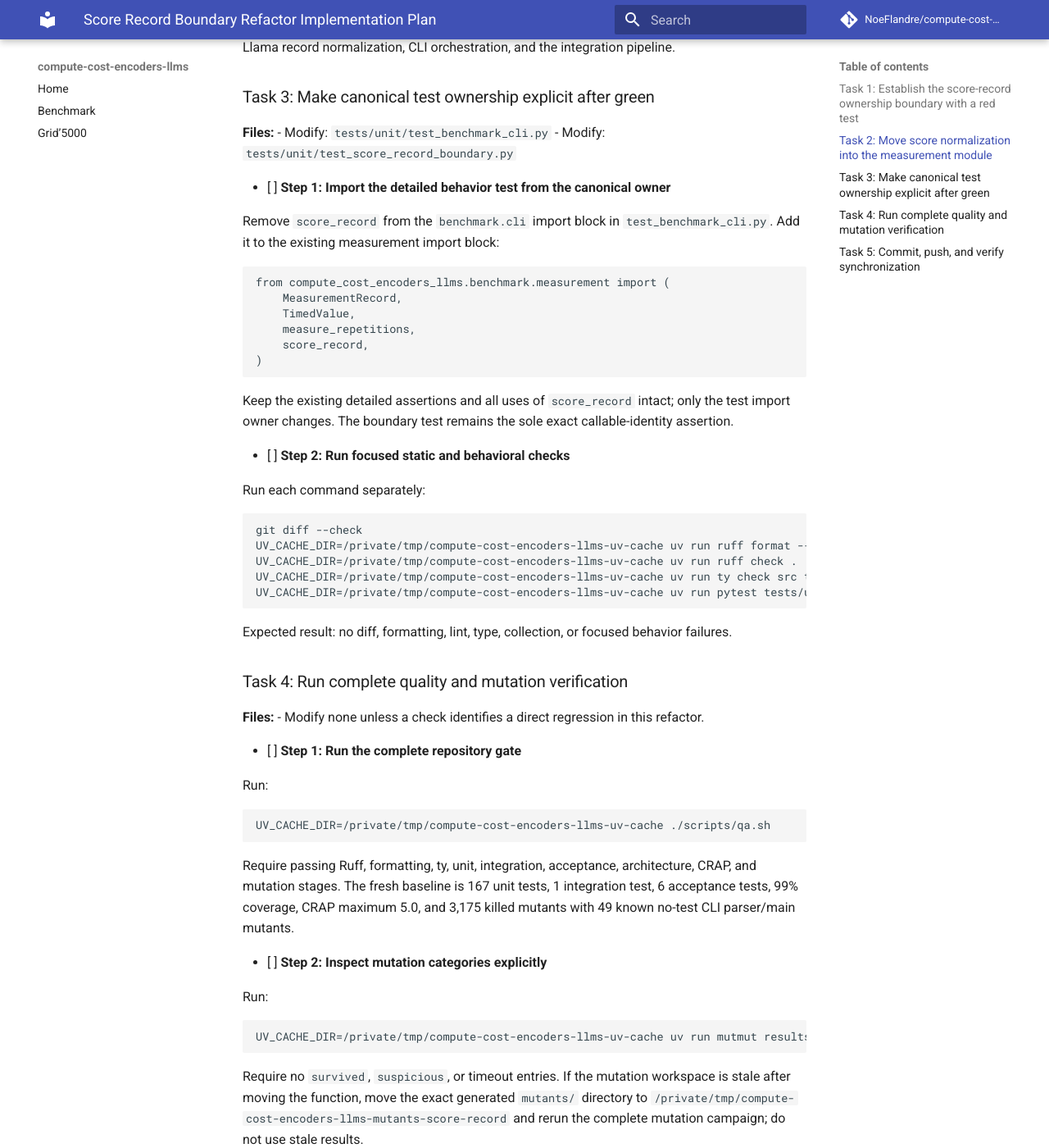
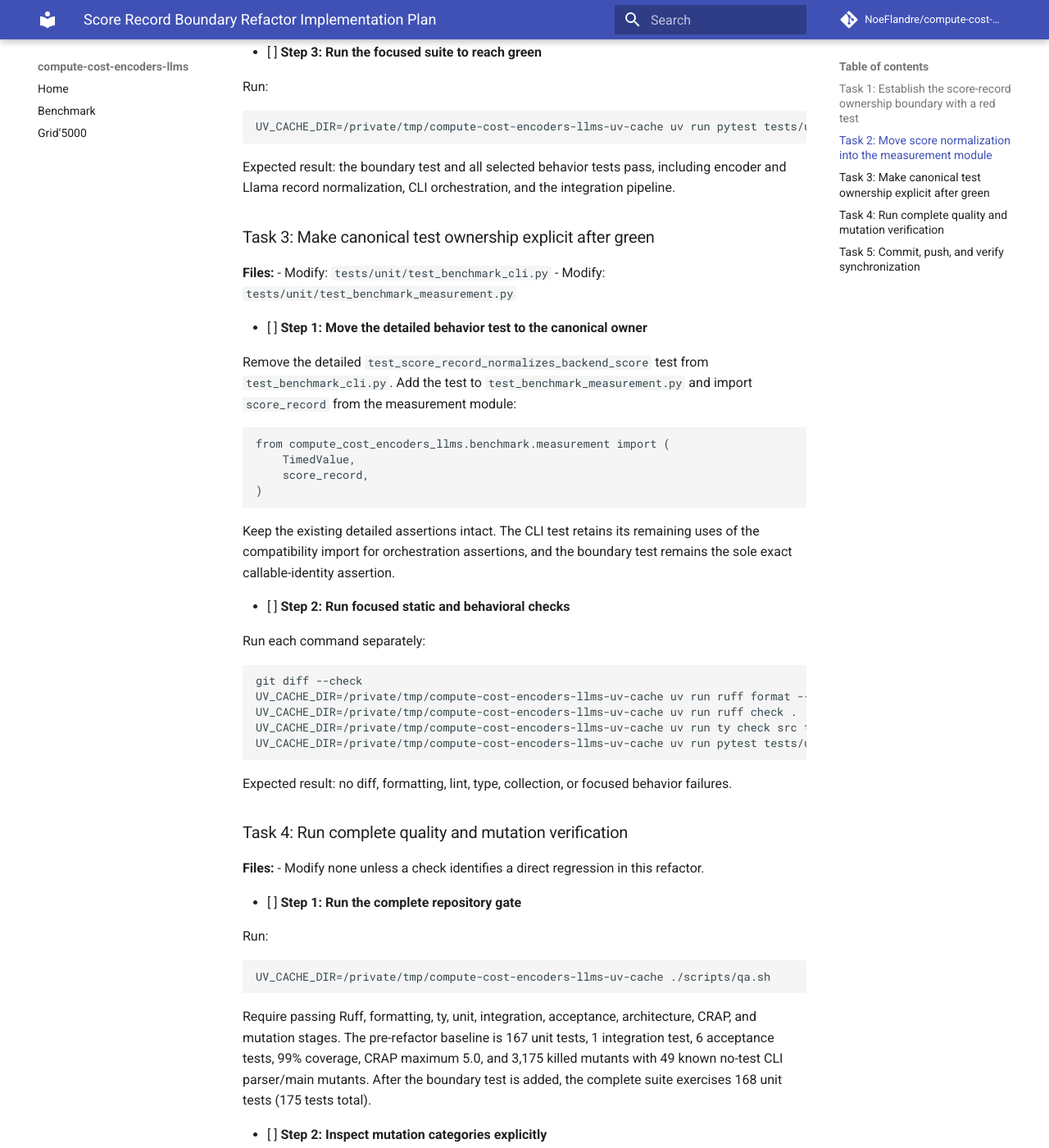
Before and after one commit to NoeFlandre/compute-cost-encoders-llms, an MkDocs documentation site: the page built from docs/superpowers/plans/2026-08-30-score-record-boundary-refactor.md, in a window 1280 px wide and 1400 px high, scrolled down 2603 px. Shown: the whole window at 82% size. Built offline with MkDocs 1.6.1 and Material for MkDocs 9.7.7, drawn with Linux system fonts in a browser that asks for light colours; comment, search, counter and statistics services are not loaded; some of the changed text lies outside the part shown.

Commit message:
refactor: isolate score record normalization

````diff
--- a/docs/superpowers/plans/2026-08-30-score-record-boundary-refactor.md
+++ b/docs/superpowers/plans/2026-08-30-score-record-boundary-refactor.md
@@ -57,20 +57,29 @@
 
 ```python
 class ScoreLike(Protocol):
-    tokenization_ms: float | None
-    model_ms: float | None
-    logprob_ms: float
-    text_to_logprob_ms: float
-    input_tokens: int | None
-    logprobs: dict[str, float]
+    @property
+    def tokenization_ms(self) -> float | None: ...
+
+    @property
+    def model_ms(self) -> float | None: ...
+
+    @property
+    def logprob_ms(self) -> float: ...
+
+    @property
+    def text_to_logprob_ms(self) -> float: ...
+
+    @property
+    def input_tokens(self) -> int | None: ...
+
+    @property
+    def logprobs(self) -> dict[str, float]: ...
 ```
 
 Add the existing `score_record` implementation after `choose_decision`:
 
 ```python
-def score_record(
-    model: str, repetition: int, score: ScoreLike
-) -> MeasurementRecord:
+def score_record(model: str, repetition: int, score: ScoreLike) -> MeasurementRecord:
     """Normalize either backend result into the common measurement schema."""
 
     return {
@@ -124,25 +133,24 @@
 
 **Files:**
 - Modify: `tests/unit/test_benchmark_cli.py`
-- Modify: `tests/unit/test_score_record_boundary.py`
+- Modify: `tests/unit/test_benchmark_measurement.py`
 
-- [ ] **Step 1: Import the detailed behavior test from the canonical owner**
+- [ ] **Step 1: Move the detailed behavior test to the canonical owner**
 
-Remove `score_record` from the `benchmark.cli` import block in
-`test_benchmark_cli.py`. Add it to the existing measurement import block:
+Remove the detailed `test_score_record_normalizes_backend_score` test from
+`test_benchmark_cli.py`. Add the test to `test_benchmark_measurement.py` and
+import `score_record` from the measurement module:
 
 ```python
 from compute_cost_encoders_llms.benchmark.measurement import (
-    MeasurementRecord,
     TimedValue,
-    measure_repetitions,
     score_record,
 )
 ```
 
-Keep the existing detailed assertions and all uses of `score_record` intact;
-only the test import owner changes. The boundary test remains the sole exact
-callable-identity assertion.
+Keep the existing detailed assertions intact. The CLI test retains its
+remaining uses of the compatibility import for orchestration assertions, and
+the boundary test remains the sole exact callable-identity assertion.
 
 - [ ] **Step 2: Run focused static and behavioral checks**
 
@@ -173,9 +181,11 @@
 ```
 
 Require passing Ruff, formatting, ty, unit, integration, acceptance,
-architecture, CRAP, and mutation stages. The fresh baseline is 167 unit tests,
-1 integration test, 6 acceptance tests, 99% coverage, CRAP maximum 5.0, and
-3,175 killed mutants with 49 known no-test CLI parser/main mutants.
+architecture, CRAP, and mutation stages. The pre-refactor baseline is 167 unit
+tests, 1 integration test, 6 acceptance tests, 99% coverage, CRAP maximum 5.0,
+and 3,175 killed mutants with 49 known no-test CLI parser/main mutants. After
+the boundary test is added, the complete suite exercises 168 unit tests (175
+tests total).
 
 - [ ] **Step 2: Inspect mutation categories explicitly**
 
@@ -239,7 +249,7 @@
 UV_CACHE_DIR=/private/tmp/compute-cost-encoders-llms-uv-cache uv run pytest tests/unit tests/integration tests/acceptance -q
 ```
 
-Require all 174 tests to pass after the commit, not only before it.
+Require all 175 tests to pass after the commit, not only before it.
 
 - [ ] **Step 4: Push and verify local/tracking/remote state**
 
````
Also changed, not shown: docs/superpowers/specs/2026-08-30-score-record-boundary-design.md (+17 -6 lines), 5 other files.
